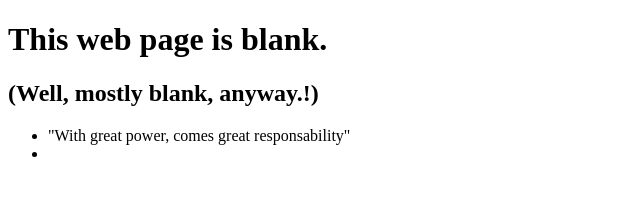
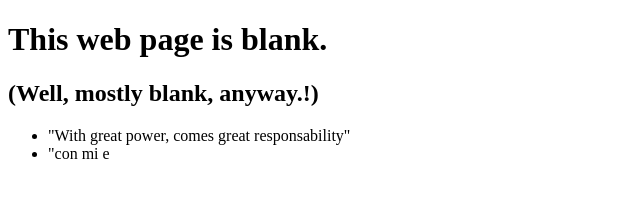
Before and after one commit to mpnestar/0main_openSAP_repo, a plain HTML site: page index.html in a window 1280 px wide. Shown: the full height of the page, 0-640 px from the left. Drawn offline with Linux system fonts and the light colour scheme.

Commit message:
mi new experiment

```diff
--- a/index.html
+++ b/index.html
@@ -10,7 +10,7 @@
   <h2 style = "color; Purple">(Well, mostly blank, anyway.!)</h2>
   <ul>
   	<li>"With great power, comes great responsability"</li>
-  	<li></li>
+  	<li>"con mi e</li>
   </ul>
 	</body>
 </html>
```
